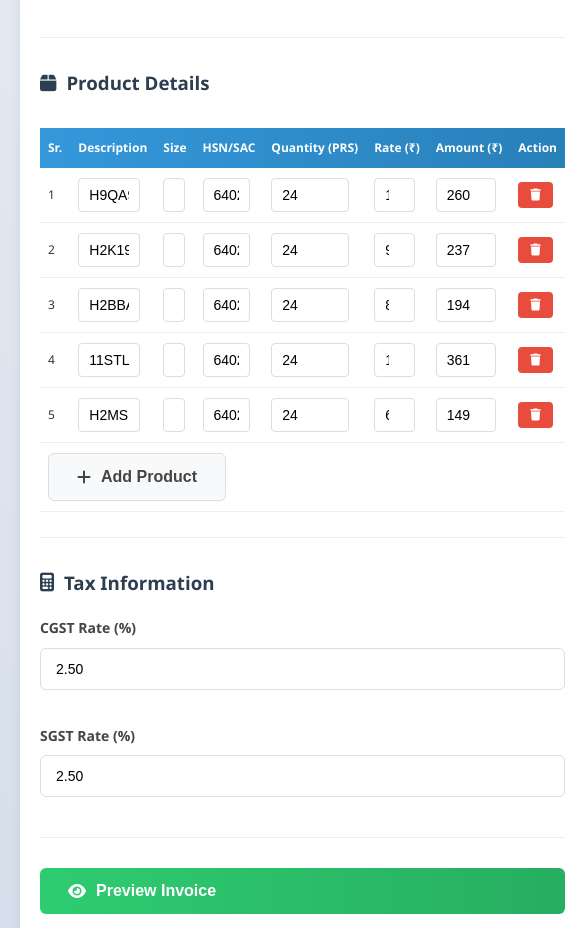
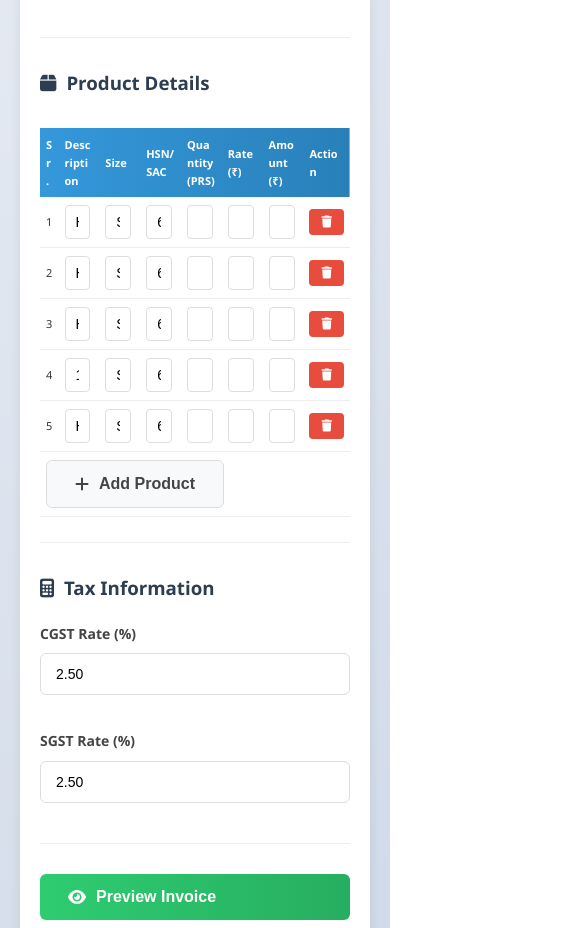
Before and after one commit to sahibalam/billingfrontend, a plain HTML site: page index.html in a window 390 px wide. Shown: the part 1251-2179 px from the top of the page, 585 px wide, since content can reach past the window. Drawn offline with Linux system fonts and the light colour scheme.

Commit message:
Refine mobile table wrapping and remove page horizontal scroll

```diff
--- a/style.css
+++ b/style.css
@@ -10,6 +10,7 @@ body {
     color: #333;
     line-height: 1.6;
     min-height: 100vh;
+    overflow-x: hidden;
 }
 
 .container {
@@ -460,9 +461,10 @@ footer {
     #productTable td,
     .table-styled th,
     .table-styled td {
-        padding: 10px 8px;
-        font-size: 12px;
-        white-space: nowrap;
+        padding: 8px 6px;
+        font-size: 11px;
+        white-space: normal;
+        word-break: break-word;
     }
 }
 
```
